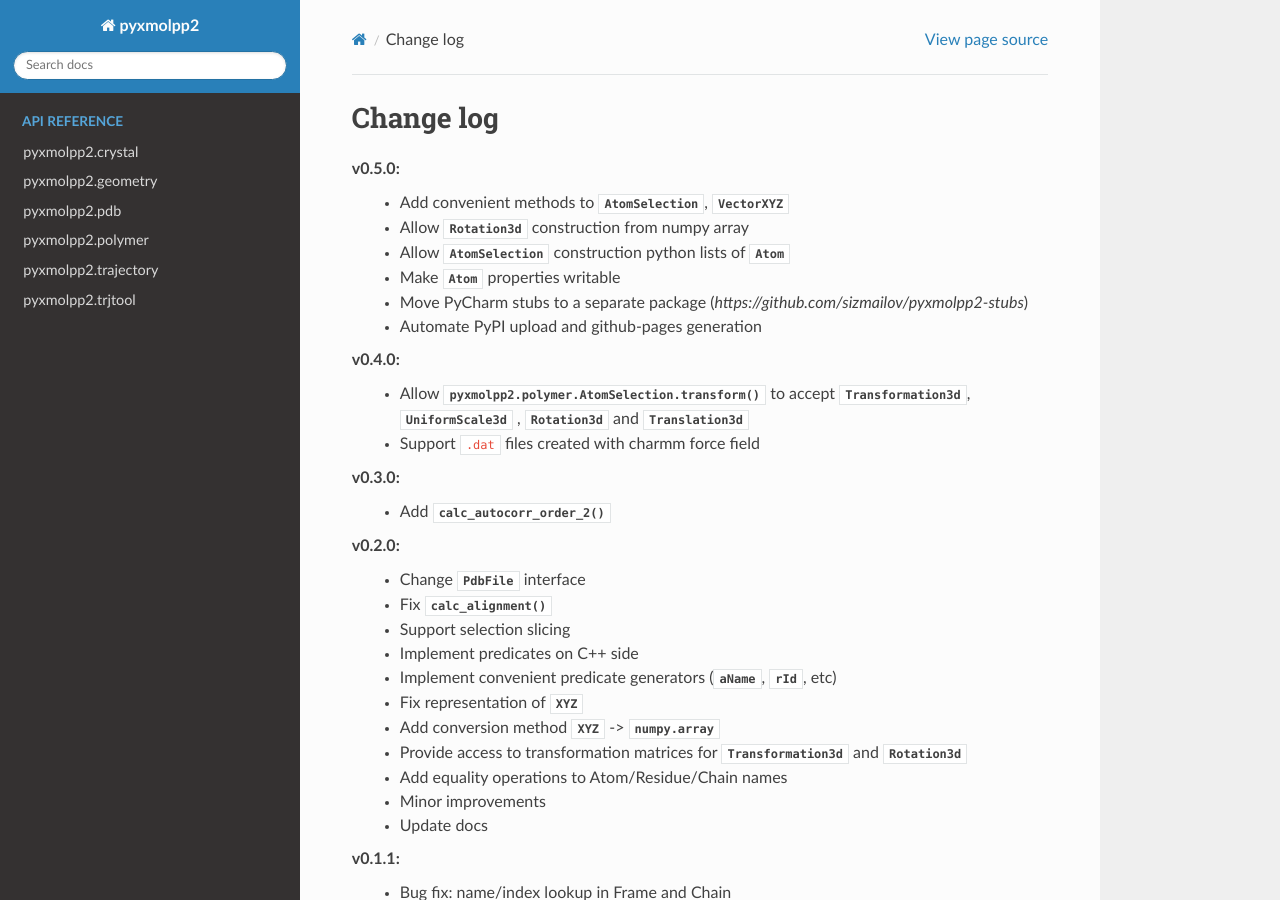
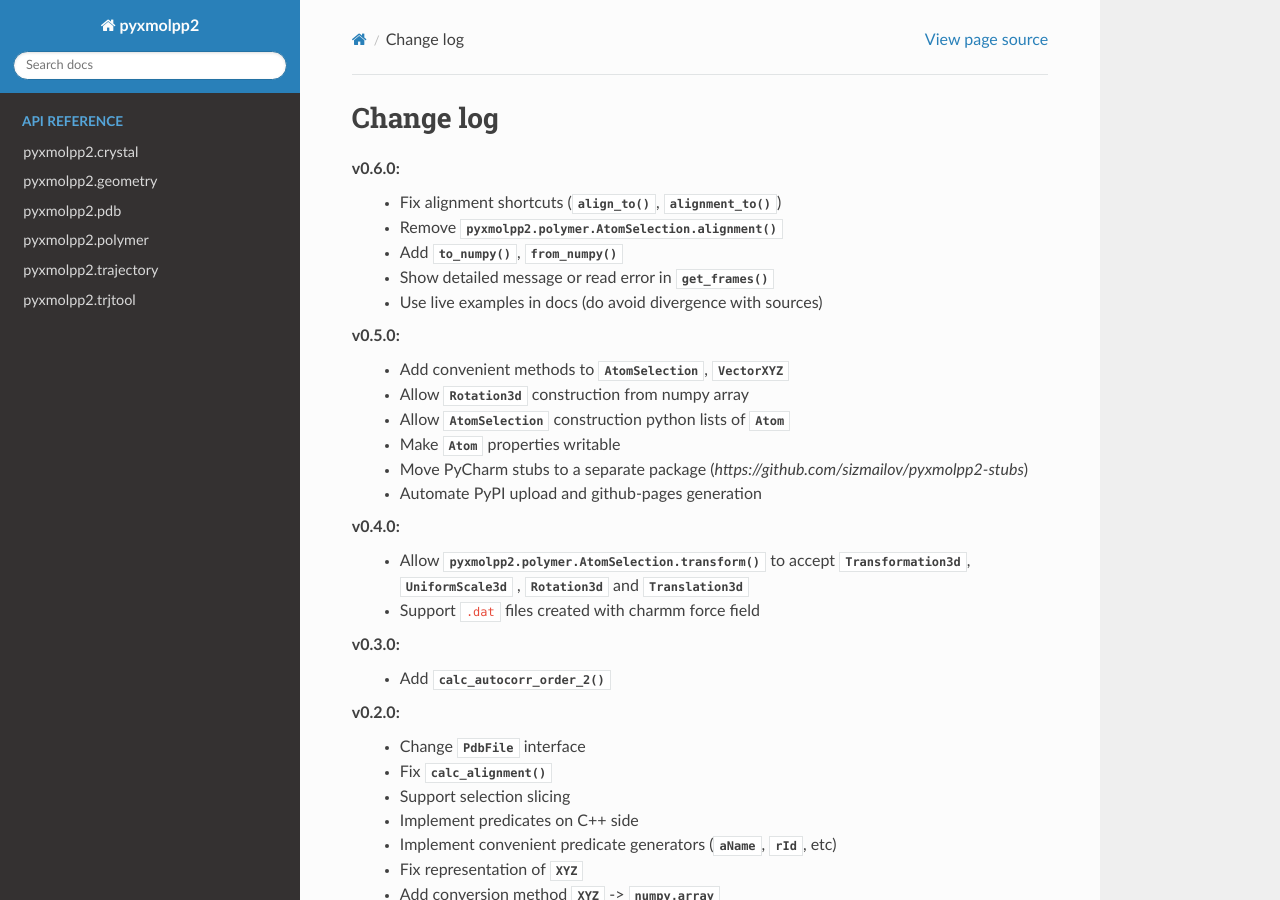
Before and after one commit to sizmailov/pyxmolpp2, a Sphinx documentation site: the page built from docs/source/changelog.rst, in a window 1280 px wide and 900 px high. Built offline with Sphinx 7.4.7 and the Read the Docs theme 2.0.0, drawn with Linux system fonts in a browser that asks for light colours; pages that are not in the unit, such as notebooks, are missing from menus.

Commit message:
doc: Update changelog

```diff
--- a/docs/source/changelog.rst
+++ b/docs/source/changelog.rst
@@ -1,6 +1,12 @@
 ----------
 Change log
 ----------
+v0.6.0:
+  - Fix alignment shortcuts (:py:meth:`~pyxmolpp2.polymer.AtomSelection.align_to`, :py:meth:`~pyxmolpp2.polymer.AtomSelection.alignment_to`)
+  - Remove :py:meth:`pyxmolpp2.polymer.AtomSelection.alignment`
+  - Add :py:meth:`~pyxmolpp2.geometry.VectorXYZ.to_numpy`, :py:meth:`~pyxmolpp2.geometry.VectorXYZ.from_numpy`
+  - Show detailed message or read error in :py:meth:`~pyxmolpp2.pdb.PdbFile.get_frames`
+  - Use live examples in docs (do avoid divergence with sources)
 v0.5.0:
   - Add convenient methods to :py:class:`~pyxmolpp2.polymer.AtomSelection`, :py:class:`~pyxmolpp2.geometry.VectorXYZ`
   - Allow :py:class:`~pyxmolpp2.geometry.Rotation3d` construction from numpy array
```
